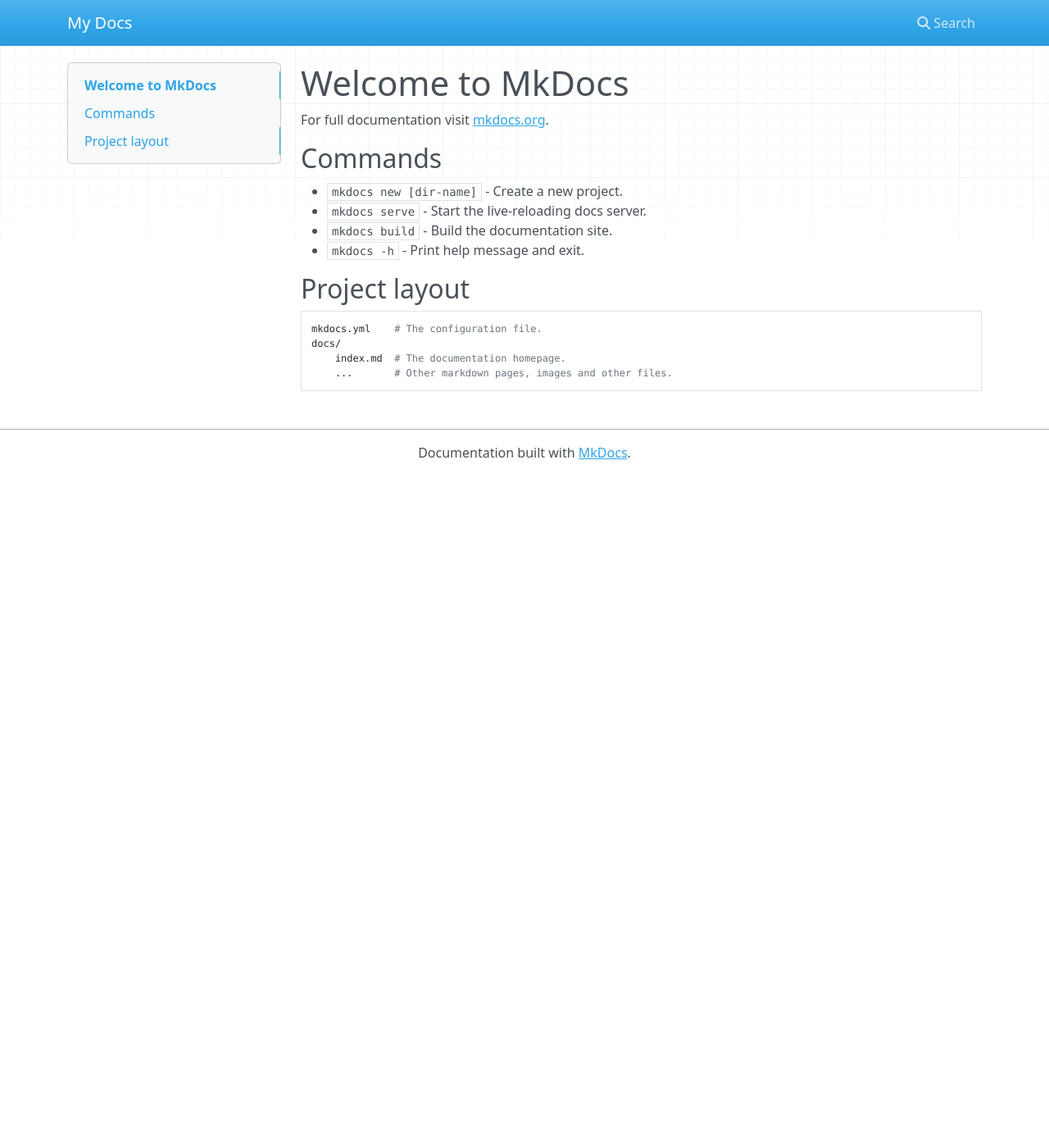
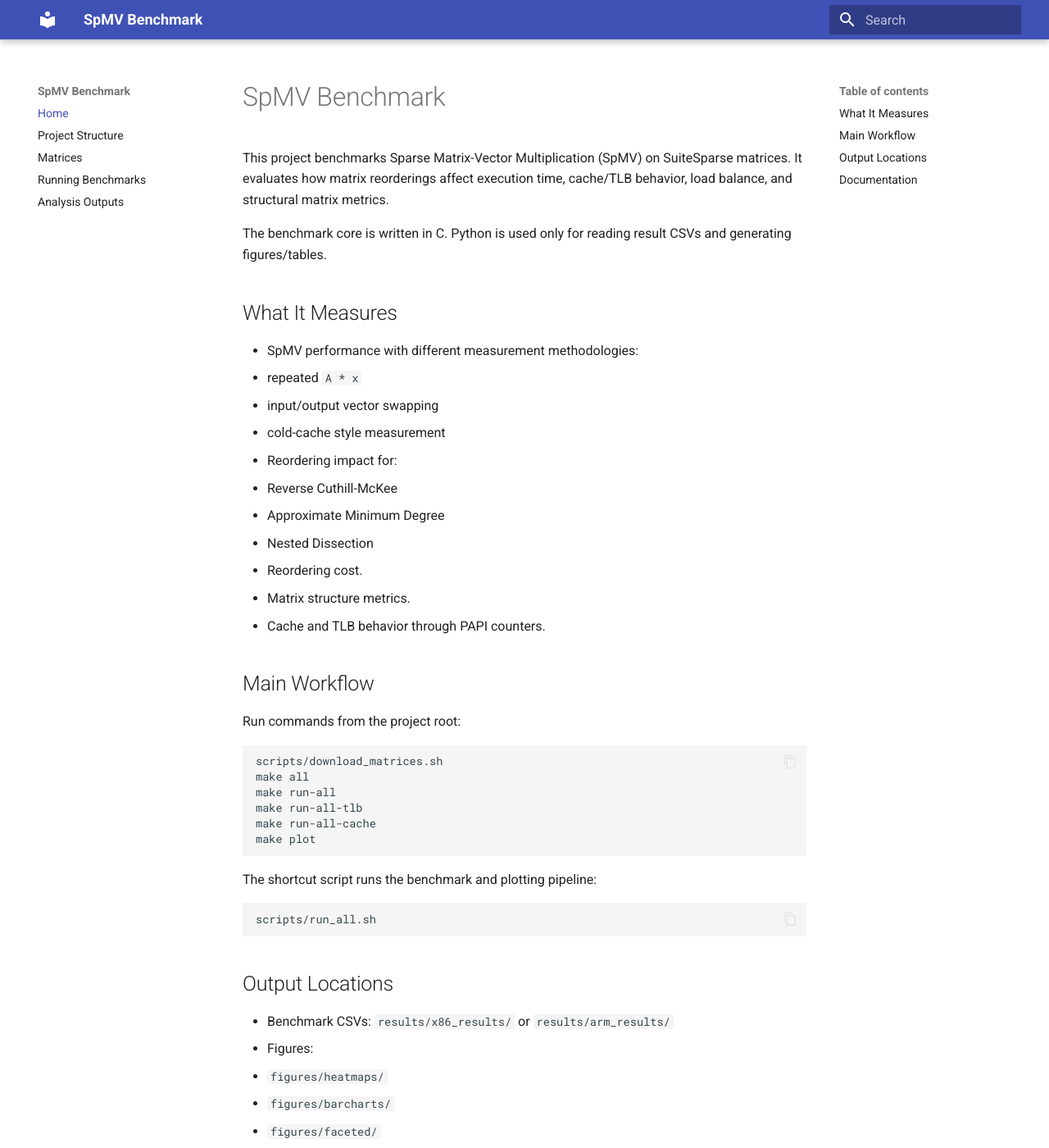
Before and after one commit to rafailsialakis/spmv-benchmark, an MkDocs documentation site: the page built from docs/docs/index.md, in a window 1280 px wide and 1400 px high. Shown: the whole window at 82% size. Built offline with MkDocs 1.6.1 and Material for MkDocs 9.7.7, drawn with Linux system fonts in a browser that asks for light colours; nearby versions of some CDN libraries; some of the changed text lies outside the part shown.

Commit message:
Document benchmark workflow

````diff
--- a/docs/docs/index.md
+++ b/docs/docs/index.md
@@ -1,17 +1,65 @@
-# Welcome to MkDocs
+# SpMV Benchmark
 
-For full documentation visit [mkdocs.org](https://www.mkdocs.org).
+This project benchmarks Sparse Matrix-Vector Multiplication (SpMV) on SuiteSparse
+matrices. It evaluates how matrix reorderings affect execution time, cache/TLB
+behavior, load balance, and structural matrix metrics.
 
-## Commands
+The benchmark core is written in C. Python is used only for reading result CSVs
+and generating figures/tables.
 
-* `mkdocs new [dir-name]` - Create a new project.
-* `mkdocs serve` - Start the live-reloading docs server.
-* `mkdocs build` - Build the documentation site.
-* `mkdocs -h` - Print help message and exit.
+## What It Measures
 
-## Project layout
+- SpMV performance with different measurement methodologies:
+  - repeated `A * x`
+  - input/output vector swapping
+  - cold-cache style measurement
+- Reordering impact for:
+  - Reverse Cuthill-McKee
+  - Approximate Minimum Degree
+  - Nested Dissection
+- Reordering cost.
+- Matrix structure metrics.
+- Cache and TLB behavior through PAPI counters.
 
-    mkdocs.yml    # The configuration file.
-    docs/
-        index.md  # The documentation homepage.
-        ...       # Other markdown pages, images and other files.
+## Main Workflow
+
+Run commands from the project root:
+
+```bash
+scripts/download_matrices.sh
+make all
+make run-all
+make run-all-tlb
+make run-all-cache
+make plot
+```
+
+The shortcut script runs the benchmark and plotting pipeline:
+
+```bash
+scripts/run_all.sh
+```
+
+## Output Locations
+
+- Benchmark CSVs: `results/x86_results/` or `results/arm_results/`
+- Figures:
+  - `figures/heatmaps/`
+  - `figures/barcharts/`
+  - `figures/faceted/`
+  - `figures/sparsity/`
+- LaTeX tables: `figures/tables/`
+
+## Documentation
+
+Serve these docs locally with:
+
+```bash
+mkdocs serve -f docs/mkdocs.yml
+```
+
+Build the static docs site with:
+
+```bash
+mkdocs build -f docs/mkdocs.yml
+```
--- a/docs/mkdocs.yml
+++ b/docs/mkdocs.yml
@@ -1 +1,16 @@
-site_name: My Docs
+site_name: SpMV Benchmark
+site_description: Documentation for the sparse matrix-vector multiplication benchmark.
+
+theme:
+  name: material
+  features:
+    - navigation.sections
+    - navigation.top
+    - content.code.copy
+
+nav:
+  - Home: index.md
+  - Project Structure: structure.md
+  - Matrices: matrices.md
+  - Running Benchmarks: running.md
+  - Analysis Outputs: analysis.md
--- /dev/null
+++ b/docs/requirements.txt
@@ -0,0 +1 @@
+mkdocs-material
````
Also changed, not shown: docs/docs/analysis.md (added, +101 -0 lines), docs/docs/matrices.md (added, +93 -0 lines), docs/docs/running.md (added, +115 -0 lines), docs/docs/structure.md (added, +82 -0 lines).
